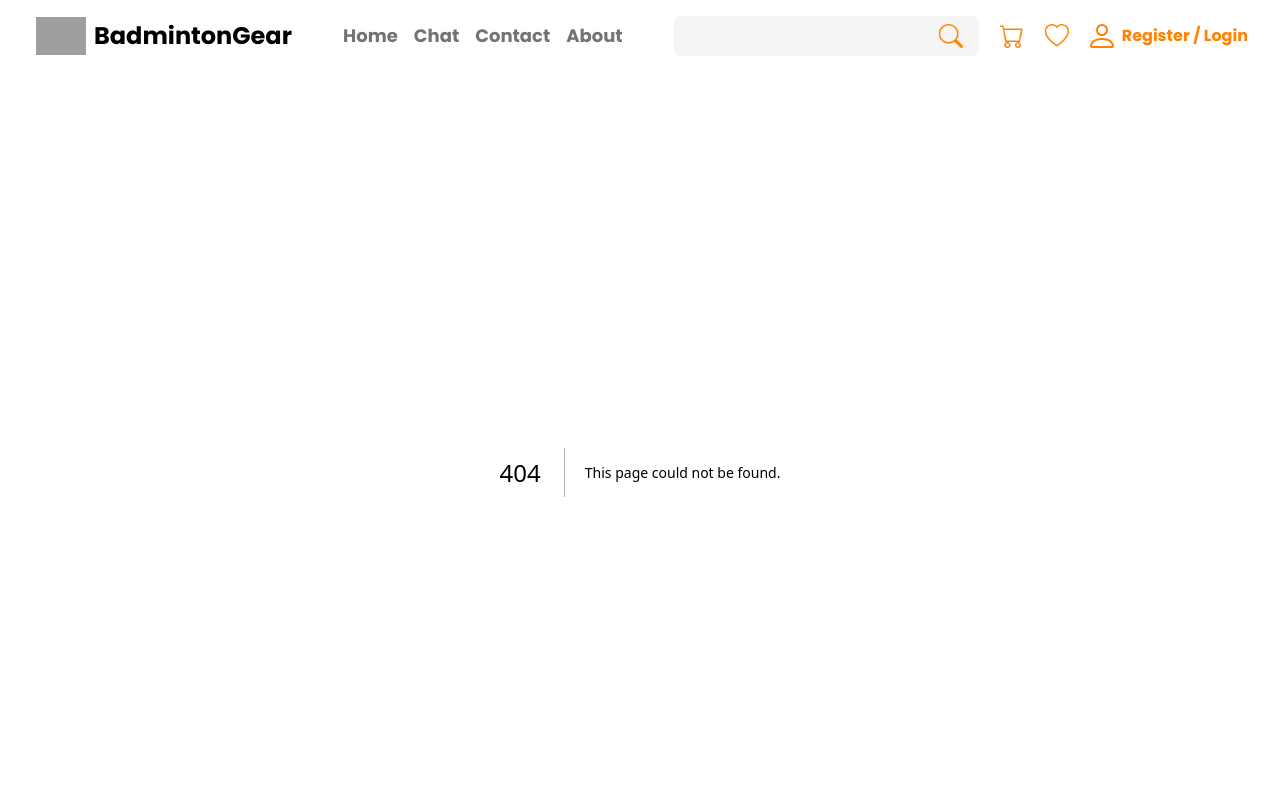
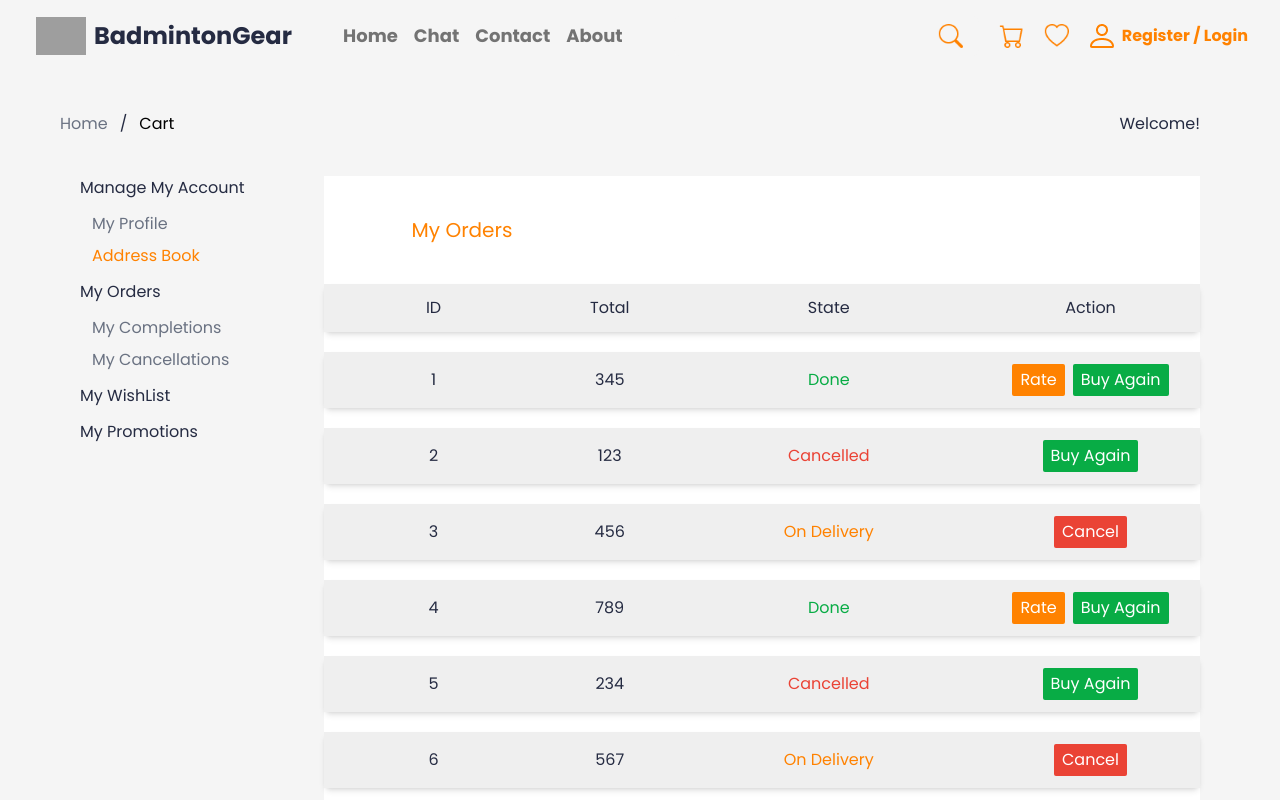
Before and after one commit to ITechIOI/SE113-BadmintonGear-Testing, a Next.js app: page /order in a window 1280 px wide. Before the commit this address had no page. Shown: the top 800 px of the page. Built offline with nearby package versions, Linux system fonts and the light colour scheme; grey boxes are pictures that could not be loaded.

Commit message:
Submit My Orders Page

```diff
--- /dev/null
+++ b/src/app/order/page.js
@@ -0,0 +1,72 @@
+"use client"
+import React, { useState, useEffect } from 'react'
+import Cookies from "js-cookie";
+import OrderItem from '@/components/OrderItem';
+
+export default function OrderPage() {
+    const [order, setOrder] = useState([
+        { id: "1", total: 345, state: "Done" },
+        { id: "2", total: 123, state: "Cancelled" },
+        { id: "3", total: 456, state: "On Delivery" },
+        { id: "4", total: 789, state: "Done" },
+        { id: "5", total: 234, state: "Cancelled" },
+        { id: "6", total: 567, state: "On Delivery" },
+        { id: "7", total: 890, state: "Done" },
+        { id: "8", total: 345, state: "Cancelled" },
+        { id: "9", total: 678, state: "On Delivery" },
+        { id: "10", total: 901, state: "Done" },
+    ]); // Khởi tạo state cho danh sách dơn hàng
+    const [user, setUser] = useState(null);
+    useEffect(() => {
+        const storedUser = Cookies.get("user"); // Lấy thông tin người dùng từ cookie
+        if (storedUser) {
+            setUser(storedUser); // Nếu có dữ liệu, cập nhật state `user`
+        }
+    }, []);
+    return (
+        <div>
+            <div className='flex justify-between mr-20 mt-10 '>
+                <div id="roadmap" className="flex items-center ml-15">
+                    <a className="text-gray-500" href="/">Home</a>
+                    <label className="ml-3 mr-3">/</label>
+                    <a className="text-black" href="/cart">Cart</a>
+                </div>
+                <div >Welcome! <span className='text-[#ff8200]'>{user ? `${user.username} !` : ""}</span></div>
+            </div>
+            <div className='mx-20 grid grid-cols-[20%_1fr] gap-5 mt-10'>
+                <div className='flex flex-col gap-3 font-medium' >
+                    <a href='/account'>Manage My Account</a>
+                    <div className='text-gray-500 font-normal ml-3 flex flex-col gap-2'>
+                        <a href='/account' >My Profile</a>
+                        <a href='address' className='text-[#ff8200]'>Address Book</a>
+                    </div>
+                    <a href='/order'>My Orders</a>
+                    <div className='text-gray-500 font-normal ml-3 flex flex-col gap-2'>
+                        <a href='/completion'>My Completions</a>
+                        <a href='/cancellation'>My Cancellations</a>
+                    </div>
+                    <a href='/wishlist'>My WishList</a>
+                    <a href='/promotion'>My Promotions</a>
+                </div>
+                <div className='w-full bg-white pb-10'>
+                    <p className='text-[#ff8200] text-xl mt-10 w-4/5 mx-auto'>My Orders</p>
+
+                    <table className='w-full mt-5 border-separate border-spacing-y-5'>
+                        <thead>
+                            <tr className='bg-[#efefef] shadow-md rounded-md'>
+                                <th className='font-medium py-3'>ID</th>
+                                <th className='font-medium'>Total</th>
+                                <th className='font-medium'>State</th>
+                                <th className='font-medium'>Action</th>
+                            </tr>
+                        </thead>
+                        <tbody className='w-full text-center'>
+                            {order.map((item) =>
+                                (<OrderItem key={item.id} item={item} />))}
+                        </tbody>
+                    </table>
+                </div>
+            </div>
+        </div>
+    )
+}
--- /dev/null
+++ b/src/components/OrderItem.js
@@ -0,0 +1,23 @@
+import React from 'react'
+
+export default function OrderItem(item) {
+    return (
+        <tr className='bg-[#efefef] shadow-md rounded-md'>
+            <td className='w-1/4'>{item.item.id}</td>
+            <td>{item.item.total}</td>
+            <td className={item.item.state === "On Delivery" ? "text-[#ff8200]"
+                : (item.item.state === "Done" ? "text-[#08AC45]" : "text-[#EA4335]")} >
+                {item.item.state}</td>
+            <td className='w-1/4'>
+                <div className='flex gap-2 justify-center items-center py-3'>
+                    {item.item.state === "Done" &&
+                        <button className='bg-[#ff8200] text-white rounded-xs px-2 py-1'>Rate</button>}
+                    {(item.item.state === "Cancelled" || item.item.state === "Done") &&
+                        <button className='bg-[#08AC45] text-white px-2 py-1 rounded-xs'>Buy Again</button>}
+                    {item.item.state === "On Delivery" &&
+                        <button className='bg-[#EA4335] text-white px-2 py-1 rounded-xs'>Cancel</button>}
+                </div>
+            </td>
+        </tr>
+    )
+}
```
